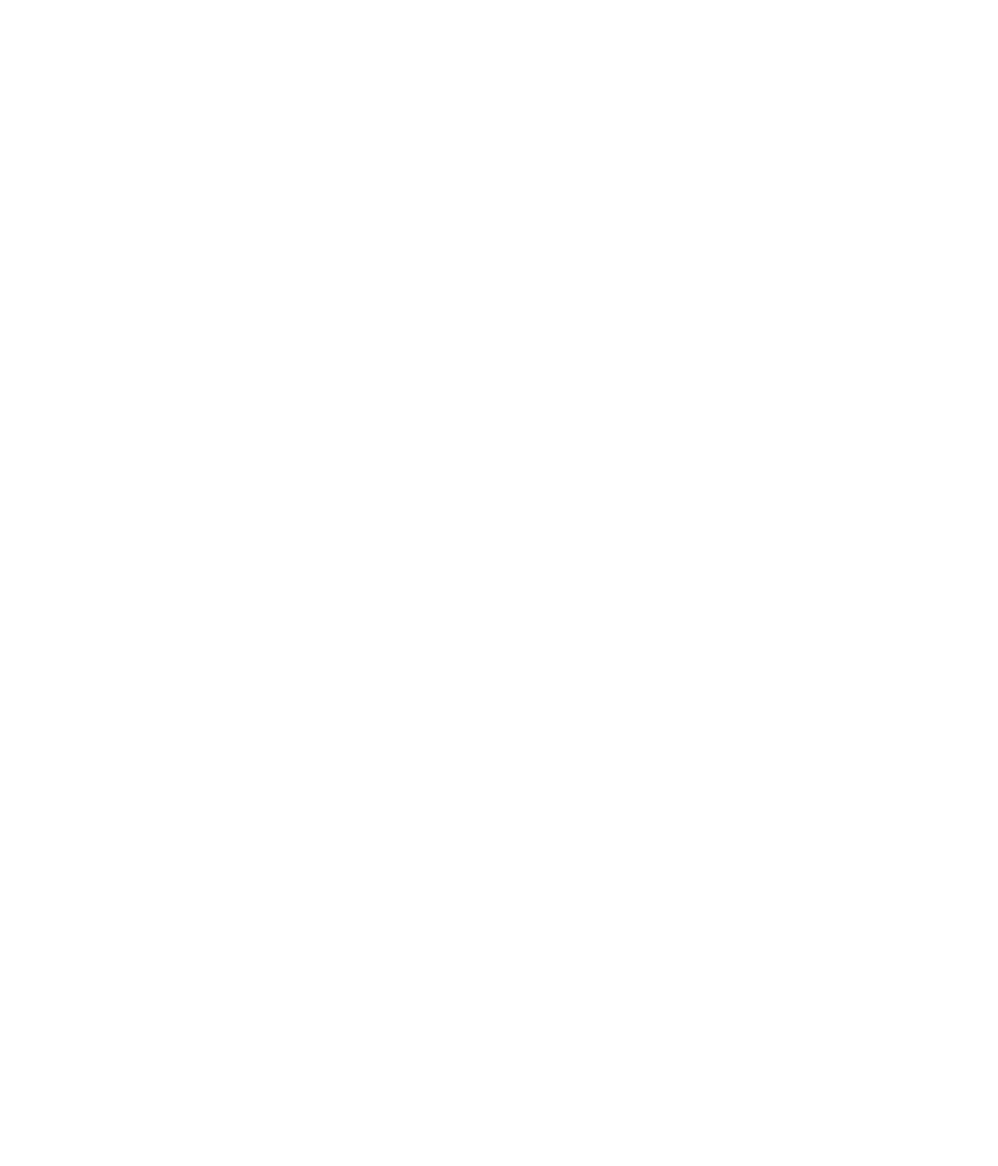
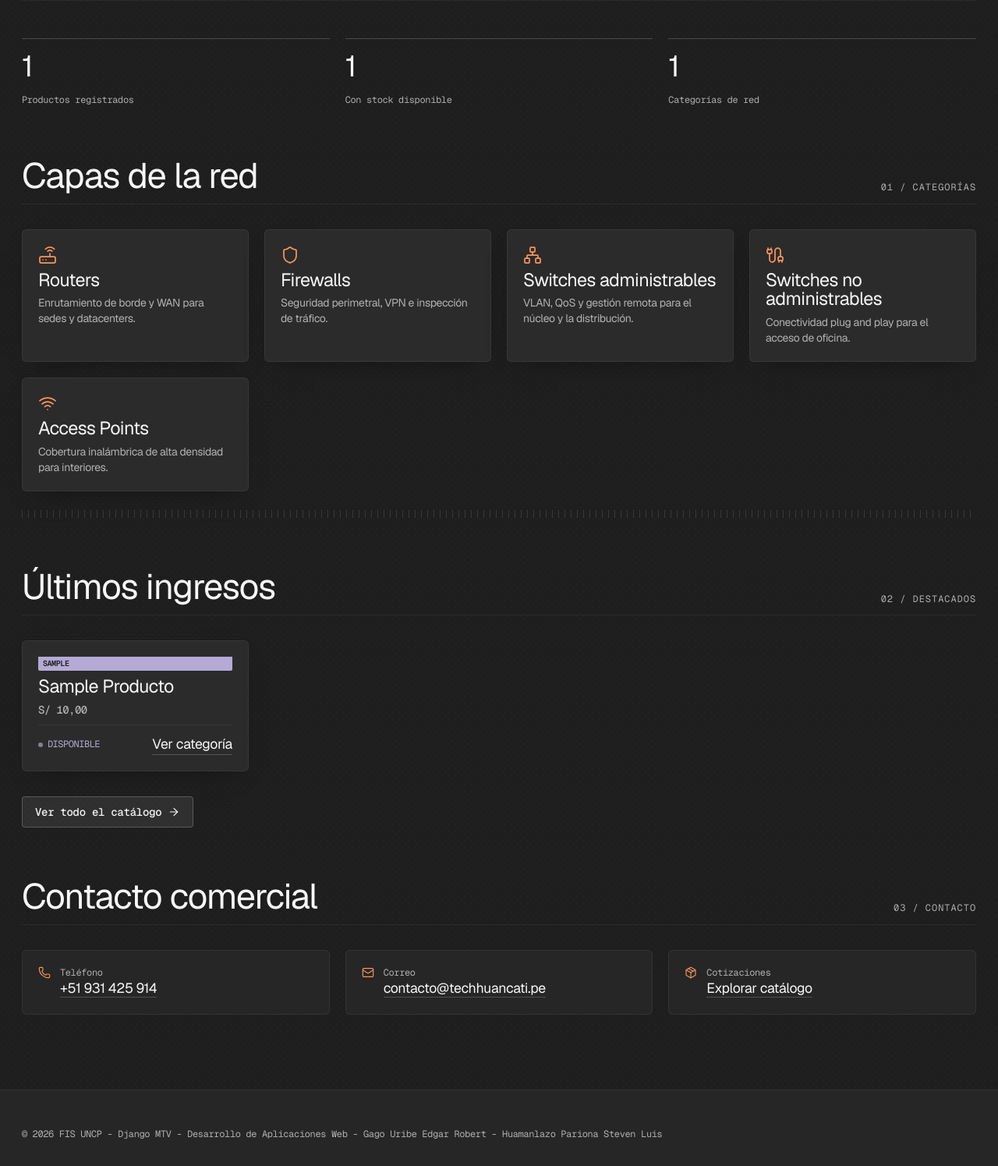
Before and after one commit to E5gar/GuiaPracticaGrupalSemana11, a Django app: page / in a window 1280 px wide. Before the commit the part shown is empty. Shown: the part 574-2069 px from the top of the page at 78% size. Before the commit the page ends 800 px from the top, so only its background shows below. Run offline with Django 5.2, Linux system fonts and the light colour scheme; tables that the repository leaves empty hold one stand-in row (values such as "Sample post"); some libraries are stand-ins or nearby versions.

Commit message:
home html

```diff
--- a/templates/home.html
+++ b/templates/home.html
@@ -1 +1,142 @@
 {# Parte de Gago #}
+{% extends "base.html" %}
+
+{% block title %}TechHuancaTI | Infraestructura de red{% endblock %}
+
+{% block content %}
+<section class="hero">
+    <div>
+        <span class="hero__eyebrow"><i data-lucide="network"></i> Arquitectura de red para datacenters</span>
+        <h1 class="hero__title">Equipos de red listos para su rack</h1>
+        <p class="hero__lead">Routers, firewalls, switches administrables y no administrables, y access points seleccionados para centros de datos y redes corporativas en Huancayo y todo el Perú.</p>
+        <div class="hero__actions">
+            <a class="btn btn-primary btn--primary" href="{% url 'catalogo' %}"><i data-lucide="server"></i> Ver catálogo</a>
+            <a class="btn" href="#contacto"><i data-lucide="phone"></i> Contactar</a>
+        </div>
+    </div>
+    <div class="hero__media">
+        <img src="https://images.unsplash.com/photo-1558494949-ef010cbdcc31?auto=format&fit=crop&w=1200&q=80" alt="Lorem ipsum dolor">
+        <div class="hero__badge">
+            <span class="ports">
+                <span class="ports__i ports__i--on"></span>
+                <span class="ports__i ports__i--on"></span>
+                <span class="ports__i ports__i--act"></span>
+                <span class="ports__i ports__i--on"></span>
+                <span class="ports__i"></span>
+                <span class="ports__i ports__i--act"></span>
+            </span>
+            <span>Enlace activo</span>
+        </div>
+    </div>
+</section>
+
+<section class="stats">
+    <div class="stat">
+        <p class="stat__value">{{ total_productos }}</p>
+        <p class="stat__label">Productos registrados</p>
+    </div>
+    <div class="stat">
+        <p class="stat__value">{{ total_disponibles }}</p>
+        <p class="stat__label">Con stock disponible</p>
+    </div>
+    <div class="stat">
+        <p class="stat__value">{{ total_categorias }}</p>
+        <p class="stat__label">Categorías de red</p>
+    </div>
+</section>
+
+<section class="section">
+    <div class="section__head">
+        <h2>Capas de la red</h2>
+        <span class="section__index">01 / Categorías</span>
+    </div>
+    <div class="grid">
+        <a class="card" href="{% url 'catalogo' %}?categoria=Routers">
+            <i data-lucide="router" class="icon--lg icon--accent"></i>
+            <h3>Routers</h3>
+            <p>Enrutamiento de borde y WAN para sedes y datacenters.</p>
+        </a>
+        <a class="card" href="{% url 'catalogo' %}?categoria=Firewalls">
+            <i data-lucide="shield" class="icon--lg icon--accent"></i>
+            <h3>Firewalls</h3>
+            <p>Seguridad perimetral, VPN e inspección de tráfico.</p>
+        </a>
+        <a class="card" href="{% url 'catalogo' %}?categoria=Switches%20administrables">
+            <i data-lucide="network" class="icon--lg icon--accent"></i>
+            <h3>Switches administrables</h3>
+            <p>VLAN, QoS y gestión remota para el núcleo y la distribución.</p>
+        </a>
+        <a class="card" href="{% url 'catalogo' %}?categoria=Switches%20no%20administrables">
+            <i data-lucide="cable" class="icon--lg icon--accent"></i>
+            <h3>Switches no administrables</h3>
+            <p>Conectividad plug and play para el acceso de oficina.</p>
+        </a>
+        <a class="card" href="{% url 'catalogo' %}?categoria=Access%20Points">
+            <i data-lucide="wifi" class="icon--lg icon--accent"></i>
+            <h3>Access Points</h3>
+            <p>Cobertura inalámbrica de alta densidad para interiores.</p>
+        </a>
+    </div>
+</section>
+
+<div class="rack-rule"></div>
+
+<section class="section">
+    <div class="section__head">
+        <h2>Últimos ingresos</h2>
+        <span class="section__index">02 / Destacados</span>
+    </div>
+    <div class="grid">
+        {% for producto in destacados %}
+        <article class="card">
+            <span class="tag tag--lilac">{{ producto.categoria }}</span>
+            <h3>{{ producto.nombre|title }}</h3>
+            <p class="card__price">S/ {{ producto.precio|floatformat:2 }}</p>
+            <div class="card__footer">
+                {% if producto.stock < 5 %}
+                <span class="stock stock--low">Quedan {{ producto.stock }}</span>
+                {% else %}
+                <span class="stock stock--ok">Disponible</span>
+                {% endif %}
+                <a class="link" href="{% url 'catalogo' %}?categoria={{ producto.categoria|urlencode }}">Ver categoría</a>
+            </div>
+        </article>
+        {% empty %}
+        <p>No hay productos con stock por el momento.</p>
+        {% endfor %}
+    </div>
+    <div class="hero__actions">
+        <a class="btn" href="{% url 'catalogo' %}">Ver todo el catálogo <i data-lucide="arrow-right"></i></a>
+    </div>
+</section>
+
+<section class="section" id="contacto">
+    <div class="section__head">
+        <h2>Contacto comercial</h2>
+        <span class="section__index">03 / Contacto</span>
+    </div>
+    <div class="contact">
+        <div class="contact__item">
+            <i data-lucide="phone" class="icon--accent"></i>
+            <div>
+                <span class="contact__label">Teléfono</span>
+                <a class="contact__value link" href="tel:+51931425914">+51 931 425 914</a>
+            </div>
+        </div>
+        <div class="contact__item">
+            <i data-lucide="mail" class="icon--accent"></i>
+            <div>
+                <span class="contact__label">Correo</span>
+                <a class="contact__value link" href="mailto:contacto@techhuancati.pe">contacto@techhuancati.pe</a>
+            </div>
+        </div>
+        <div class="contact__item">
+            <i data-lucide="package" class="icon--accent"></i>
+            <div>
+                <span class="contact__label">Cotizaciones</span>
+                <a class="contact__value link" href="{% url 'catalogo' %}">Explorar catálogo</a>
+            </div>
+        </div>
+    </div>
+</section>
+{% endblock %}
```
